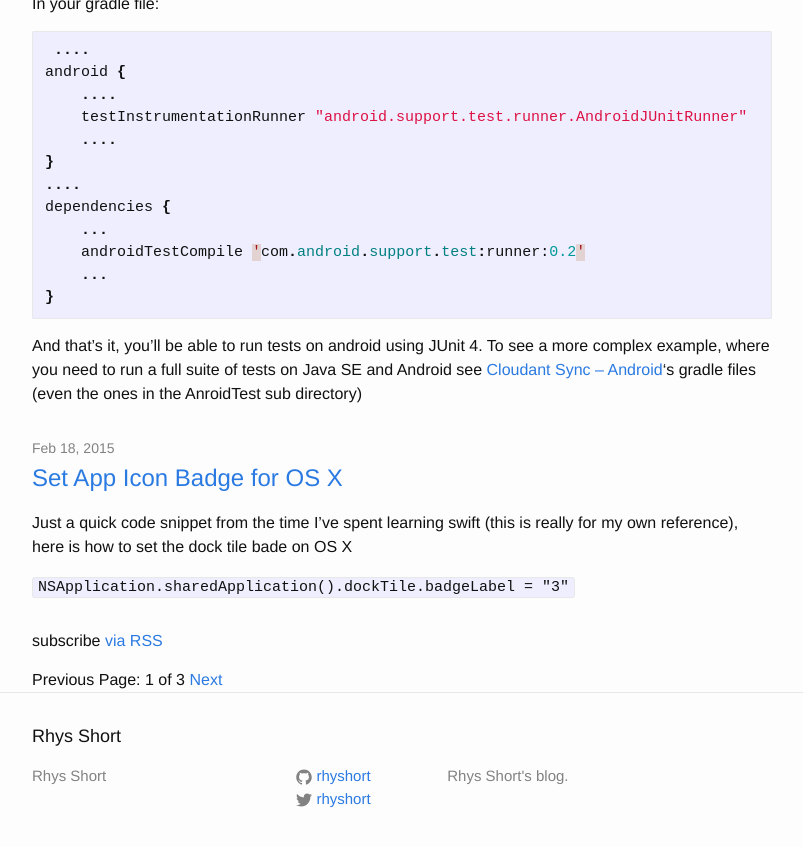
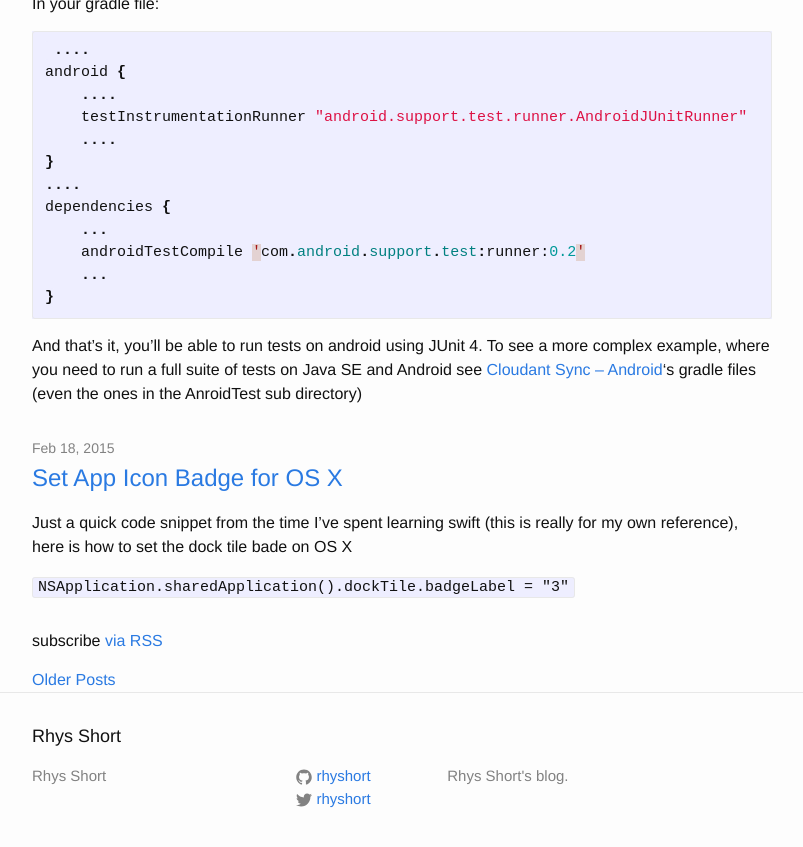
Before and after one commit to rhyshort/rhyshort, a Jekyll site: the page built from index.html, in a window 1280 px wide and 900 px high, scrolled down 1845 px. Shown: the top 847 px of the window, without its empty margins (238-1041 px from the left). Built offline with Jekyll 4.4.1, drawn with Linux system fonts in a browser that asks for light colours; the list of posts is cut into pages by our own code.

Commit message:
Pagination tweaks

```diff
--- a/index.html
+++ b/index.html
@@ -29,12 +29,14 @@ layout: default
   {% if paginator.previous_page %}
     <a href="{{ paginator.previous_page_path }}" class="previous">Previous</a>
   {% else %}
-    <span class="previous">Previous</span>
+    <span class="previous"><a href="{{ paginator.next_page_path }}" class="next">Older Posts</a></span>
   {% endif %}
-  <span class="page_number ">Page: {{ paginator.page }} of {{ paginator.total_pages }}</span>
+  {% if paginator.page != 1 %}
+  <span class="page_number ">{{ paginator.page }} of {{ paginator.total_pages }}</span>
   {% if paginator.next_page %}
     <a href="{{ paginator.next_page_path }}" class="next">Next</a>
   {% else %}
     <span class="next ">Next</span>
   {% endif %}
+  {% endif %}
 </div
```
